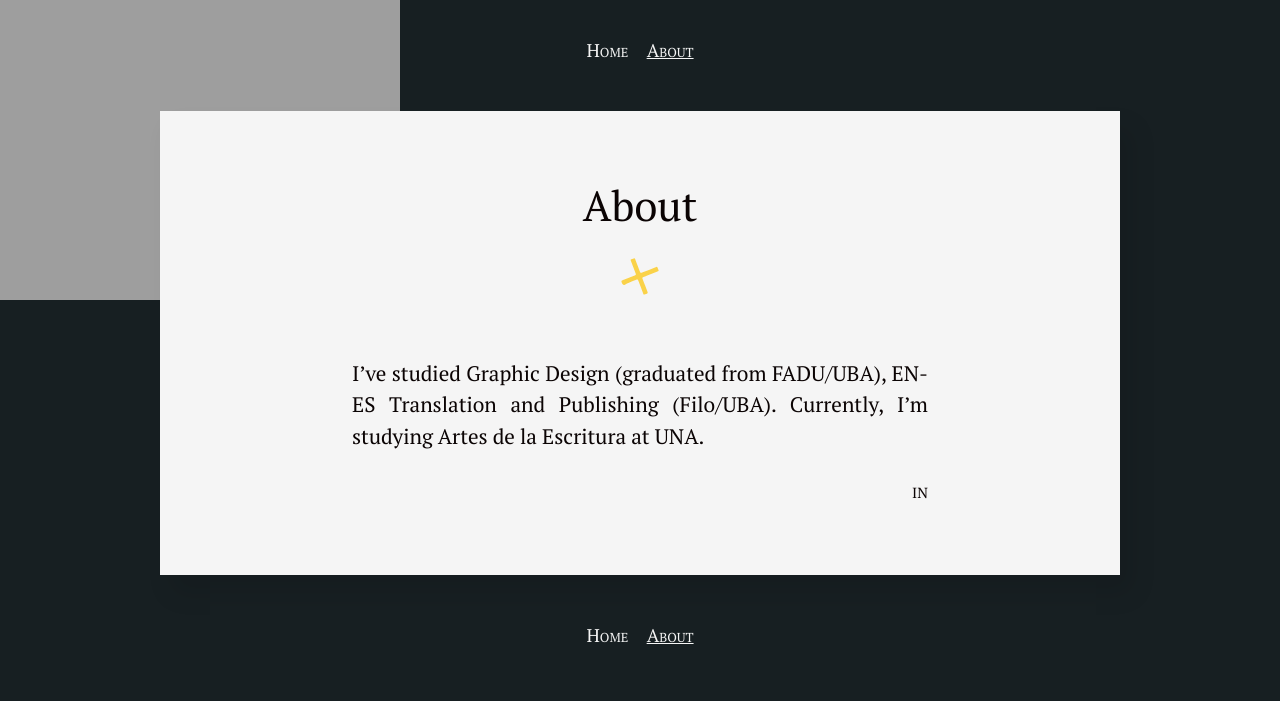
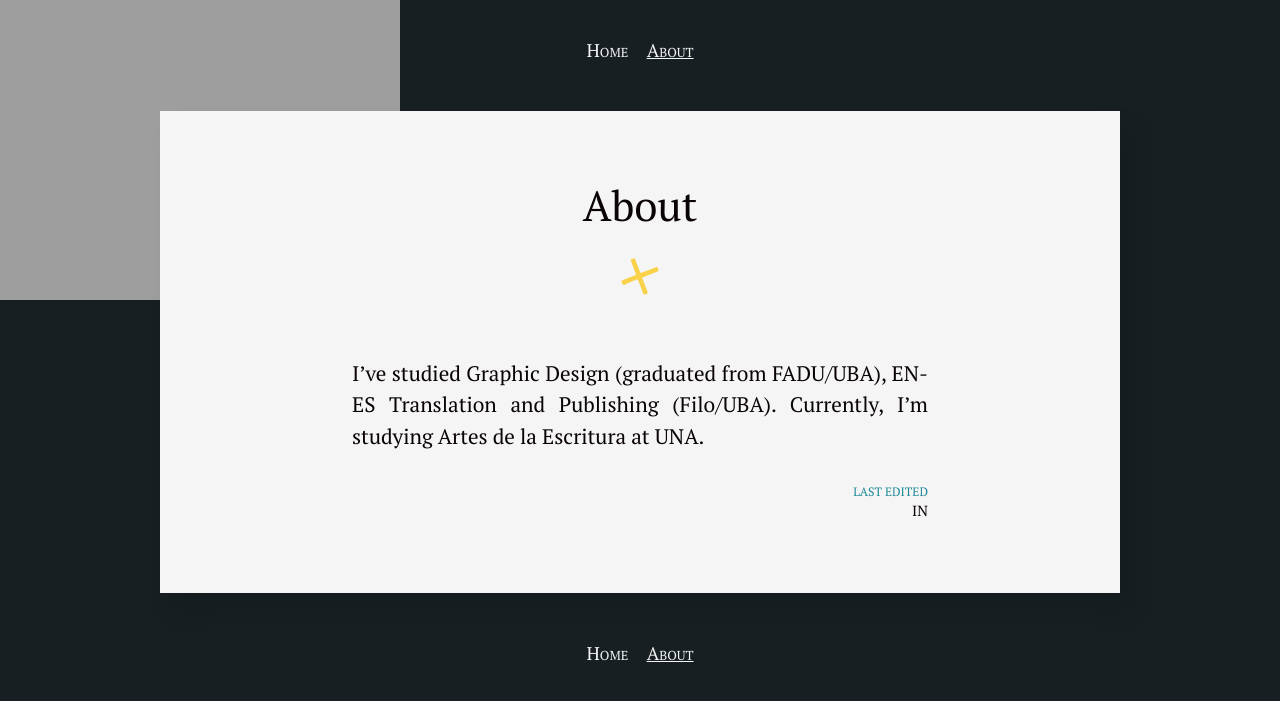
Before and after one commit to silvialohrmann/editorial, a Jekyll site: the page built from about.md, in a window 1280 px wide. Shown: the top 701 px of the page. Built offline with Jekyll 4.4.1, drawn with Linux system fonts in a browser that asks for light colours.

Commit message:
Update post.html

```diff
--- a/_layouts/post.html
+++ b/_layouts/post.html
@@ -24,7 +24,7 @@
     {% if page.author %}
       <div itemprop="author">{{ page.author }}</div>
     {% endif %}
-    <time class="post-date dt-published" datetime="{{ page.date | date_to_xmlschema }}" itemprop="datePublished">{{ page.date | date: "%B %-d, %Y" }}</time>
+    <time class="post-date dt-published" datetime="{{ page.date | date_to_xmlschema }}" itemprop="datePublished">Last edited {{ page.date | date: "%B %-d, %Y" }}</time>
     <div class="post-categories">
       <span> In
   {% if post %}
```
